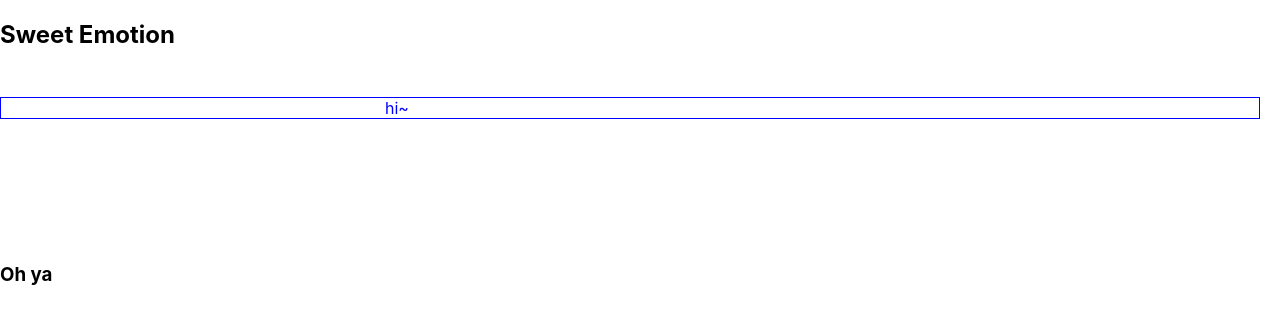
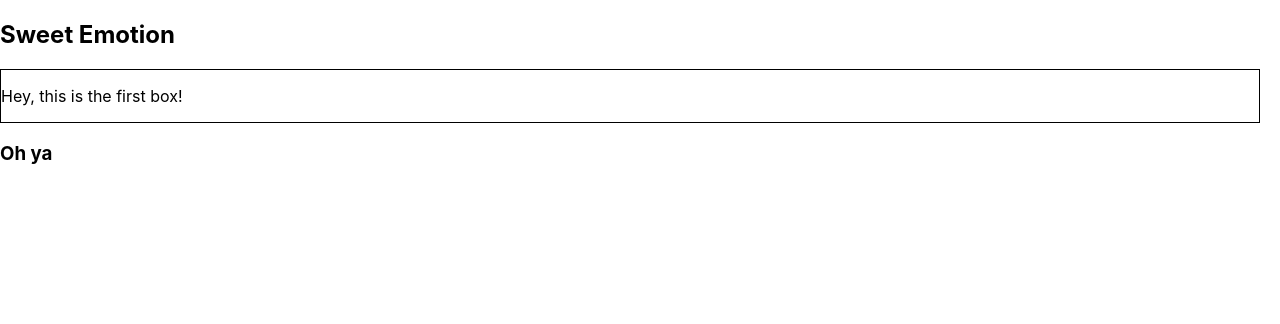
Before and after one commit to mmcculloughrockethomes/emotional-styled-system, a React (Create React App) app: page / in a window 1280 px wide. Shown: the top 324 px of the page. Built offline with nearby package versions, Linux system fonts and the light colour scheme.

Commit message:
Figuring out component props

```diff
--- a/src/Emotion/SectionEmotion.jsx
+++ b/src/Emotion/SectionEmotion.tsx
@@ -3,7 +3,7 @@
 import { css } from "@emotion/react";
 import { getThemeCSSVars } from "./system";
 
-function SectionEmotion(props) {
+function SectionEmotion() {
 	const varArray = getThemeCSSVars();
 	let cssVariables = "";
 	for (let i in varArray) {
@@ -16,15 +16,17 @@
 			`}>
 			<h2>Sweet Emotion</h2>
 			<Box
-				mb="36"
-				mt="12"
-				pl="96"
-				title="Wuuuut ya I tink that is cool"
-				color="sprk.black.50"
-				onClick={() => {
-					console.log("oh ya");
-				}}>
-				hi~
+				// mb="36"
+				showBoxTitle={true}
+				// mt="12"
+				// pl="96"
+				// title="Wuuuut ya I tink that is cool"
+				// color="sprk.black.50"
+				// onClick={() => {
+				// 	console.log("oh ya");
+				// }}
+				>
+				<p>Hey, this is the first box!</p>
 			</Box>
 			<h3>Oh ya</h3>
 		</div>
--- a/src/Emotion/components/Box.jsx
+++ /dev/null
@@ -1,21 +0,0 @@
-/** @jsxImportSource @emotion/react */
-import { useMemo } from "react";
-import { css, useTheme } from "@emotion/react";
-import { parseStyleProps } from "../system";
-
-export function Box({ children, as = false, ...props }) {
-	const TagName = as ? as : "div";
-	const [styleProps, forWardProps] = parseStyleProps(props);
-
-	const boxStyles = {
-		...styleProps,
-		border: "solid thin",
-		marginRight: "20px",
-	};
-
-	return (
-		<TagName css={boxStyles} {...forWardProps}>
-			{children}
-		</TagName>
-	);
-}
--- /dev/null
+++ b/src/Emotion/components/Box.tsx
@@ -0,0 +1,37 @@
+/** @jsxImportSource @emotion/react */
+import { useMemo } from "react";
+import { css, useTheme } from "@emotion/react";
+import { parseStyleProps } from "../system";
+
+interface boxPropTypes {
+	// children: string | JSX.Element | JSX.Element[];
+	mb: string;
+	as?: keyof JSX.IntrinsicElements;
+	showBoxTitle: Boolean;
+	// [x : string]: any;
+	// onClick: Function;
+}
+
+const Box: React.FC<boxPropTypes> = ({ children, as, showBoxTitle = false, ...otherProps }) => {
+	const TagName = as ? as : "div";
+	const [styleProps, forWardProps] = parseStyleProps(otherProps);
+
+	const BoxStyleProps = {
+		border: 'solid thin',
+		borderColor: 'purple',
+		boxShadow: ''
+	}
+
+	const boxStyles = {
+		...styleProps,
+		border: "solid thin",
+		marginRight: "20px",
+	};
+
+	return (
+		<TagName css={boxStyles} {...forWardProps}>
+			{children}
+		</TagName>
+	);
+}
+export {Box};
```
